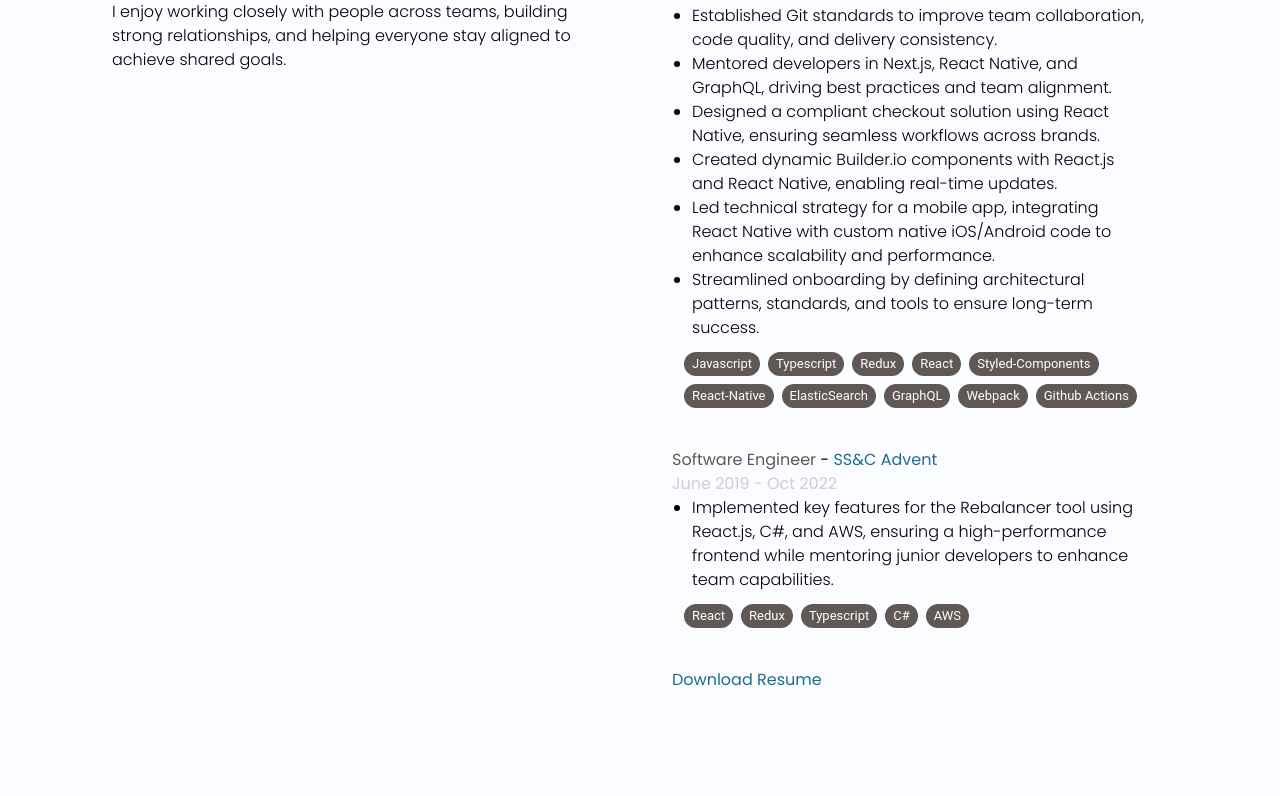
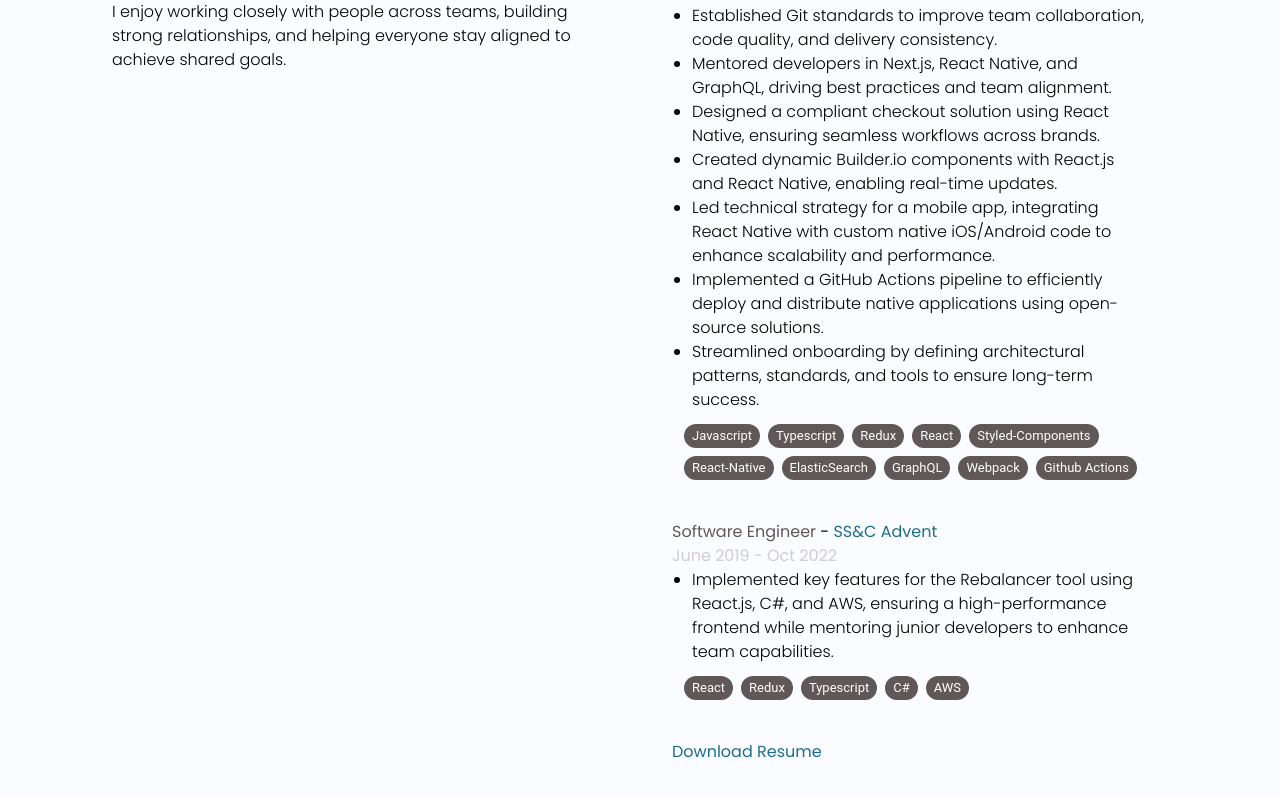
Before and after one commit to ballynmiller/ballynmiller.github.io, a Next.js app: page / in a window 1280 px wide. Shown: the part 772-1568 px from the top of the page. Before the commit the page ends 1544 px from the top, so only its background shows below. Built offline with nearby package versions, Linux system fonts and the light colour scheme.

Commit message:
Resume update

```diff
--- a/src/components/Experience/Experience.tsx
+++ b/src/components/Experience/Experience.tsx
@@ -15,6 +15,7 @@ const jobs = [
       `Designed a compliant checkout solution using React Native, ensuring seamless workflows across brands.`,
       `Created dynamic Builder.io components with React.js and React Native, enabling real-time updates.`,
       `Led technical strategy for a mobile app, integrating React Native with custom native iOS/Android code to enhance scalability and performance.`,
+      `Implemented a GitHub Actions pipeline to efficiently deploy and distribute native applications using open-source solutions.`,
       `Streamlined onboarding by defining architectural patterns, standards, and tools to ensure long-term success.`,
     ],
     technologies: [
```
Also changed, not shown: 1 other file (tests, documents, lock files or other folders).
